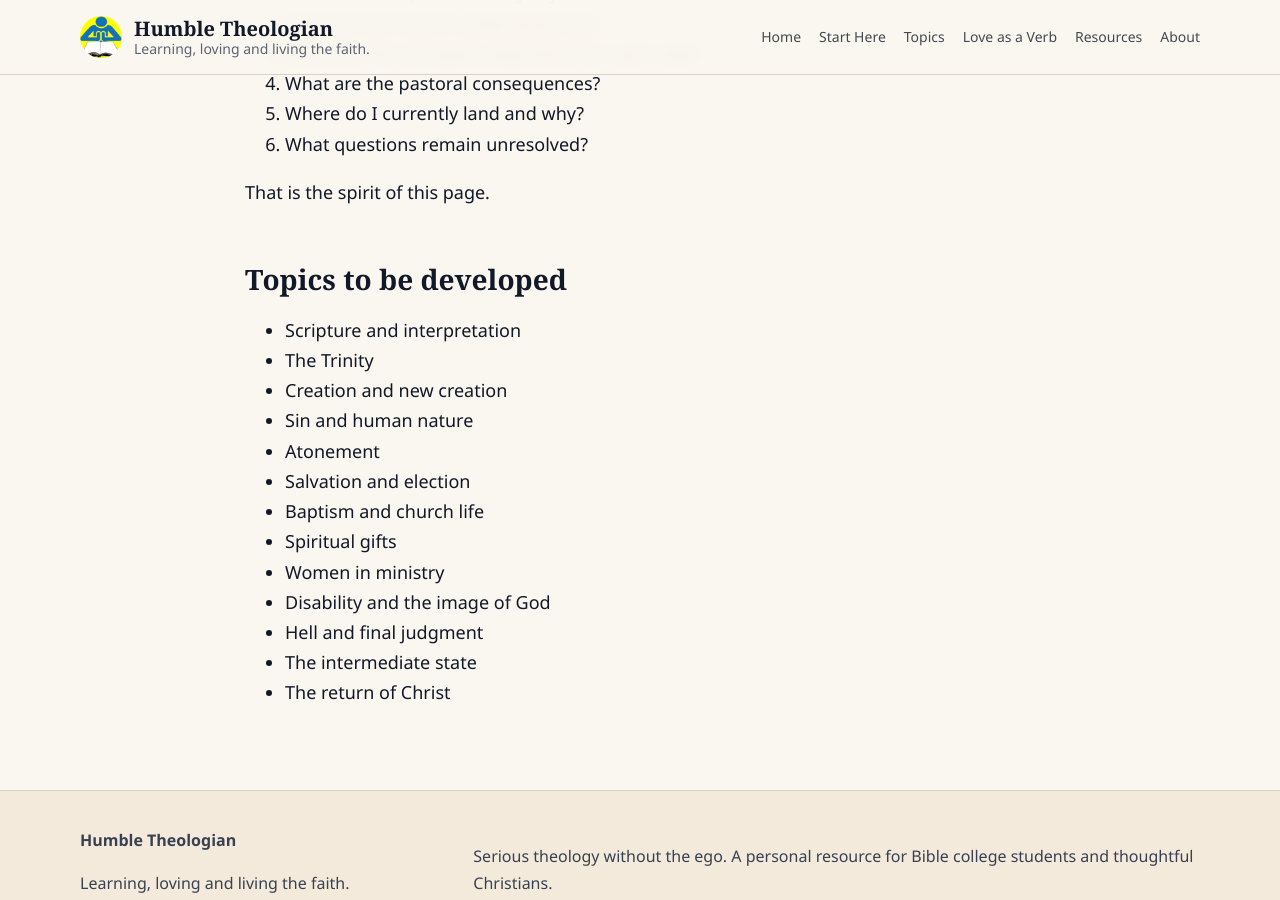
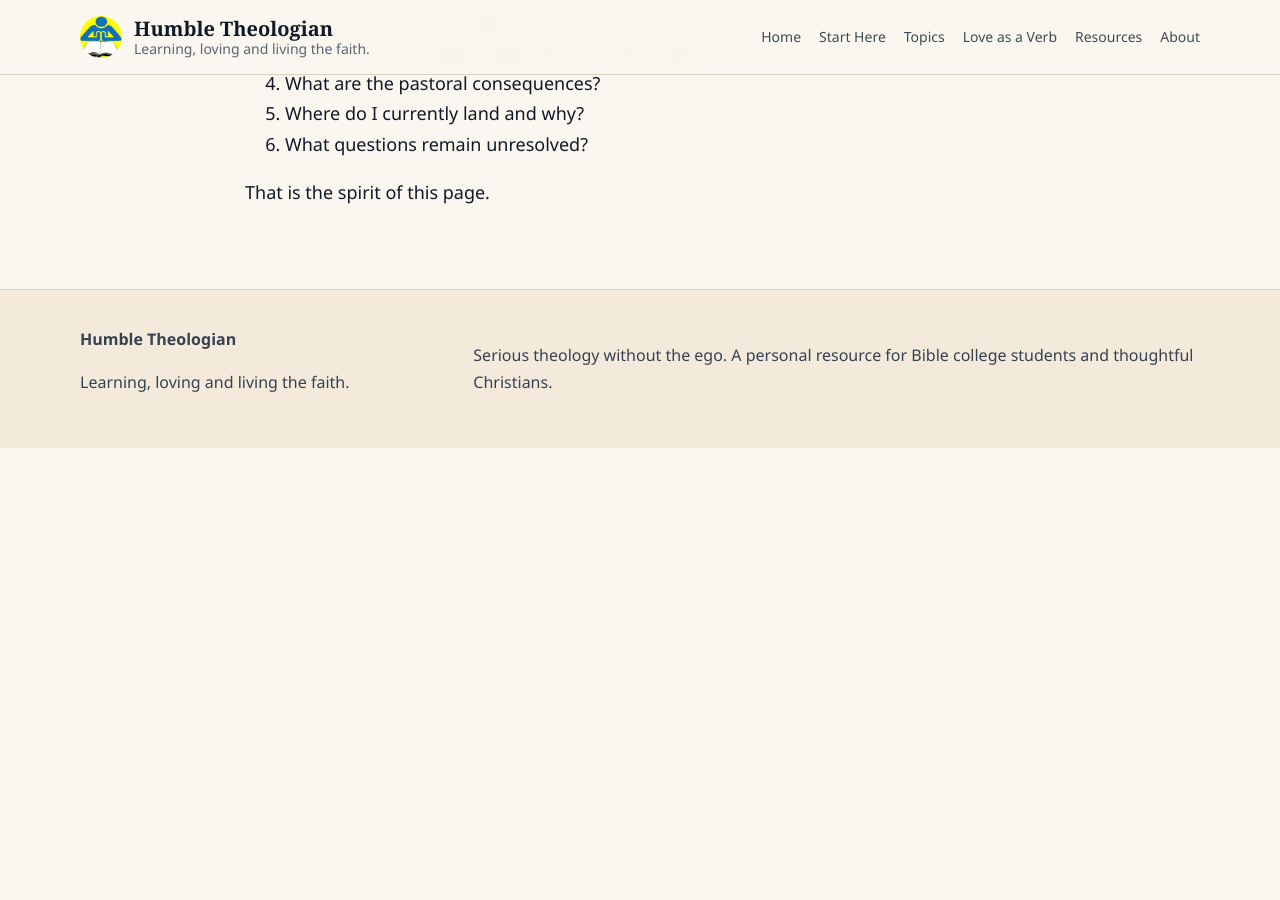
Before and after one commit to humbletheologian/humble-theologian, a Jekyll site: the page built from where-i-stand.md, in a window 1280 px wide and 900 px high, scrolled down 1220 px. Built offline with Jekyll 4.4.1, drawn with Linux system fonts in a browser that asks for light colours; after the commit the page ends 1668 px from its top, so only the background shows below that.

Commit message:
Update where-i-stand.md

```diff
--- a/where-i-stand.md
+++ b/where-i-stand.md
@@ -34,19 +34,3 @@ For each topic, I want to ask:
 6. What questions remain unresolved?
 
 That is the spirit of this page.
-
-## Topics to be developed
-
-- Scripture and interpretation
-- The Trinity
-- Creation and new creation
-- Sin and human nature
-- Atonement
-- Salvation and election
-- Baptism and church life
-- Spiritual gifts
-- Women in ministry
-- Disability and the image of God
-- Hell and final judgment
-- The intermediate state
-- The return of Christ
```
